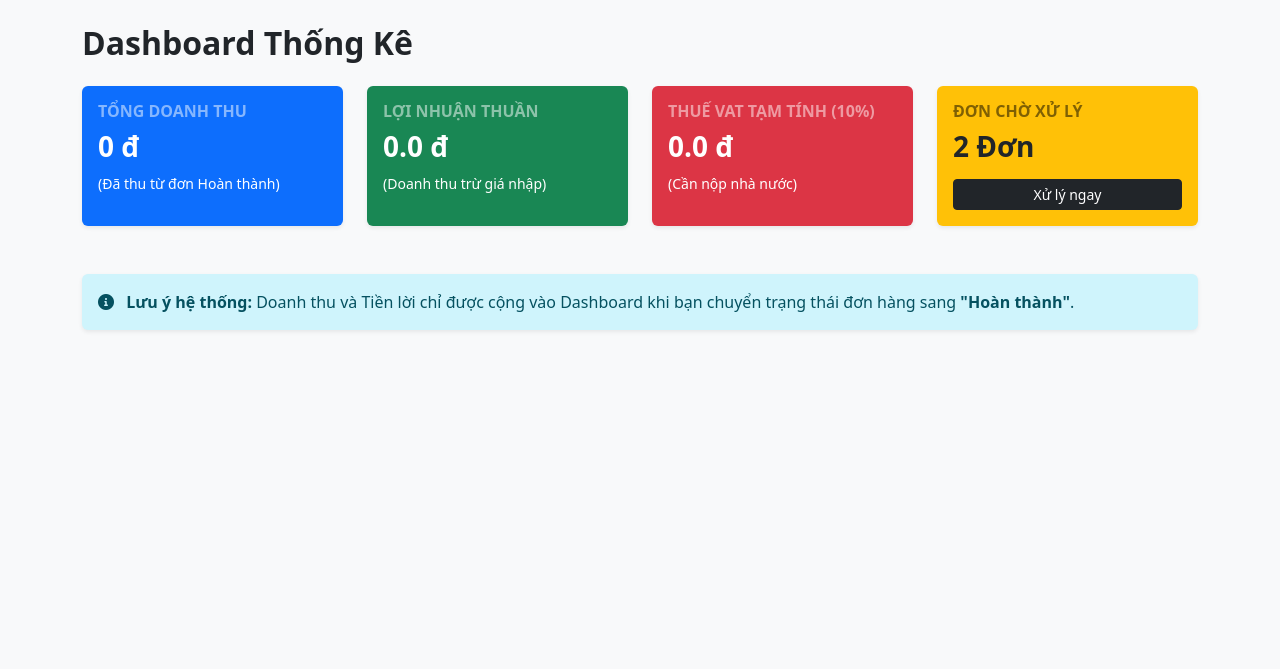
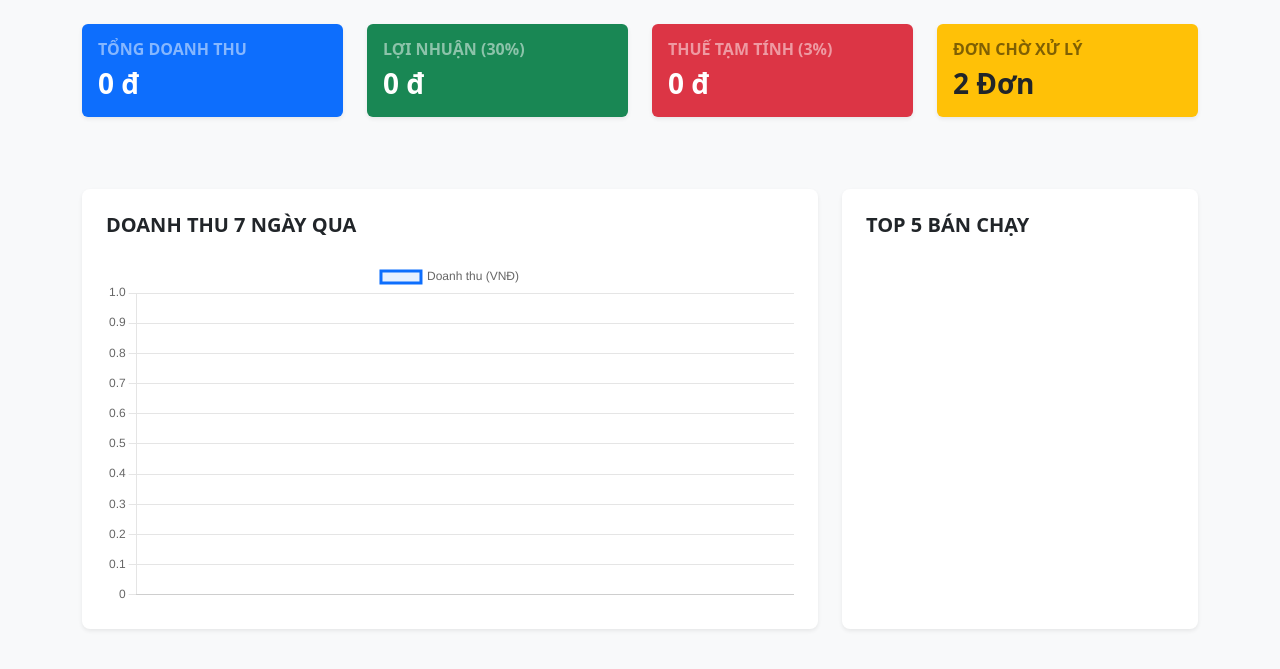
Before and after one commit to rinsilver/Takimitsu-Hobby, a Flask app: page /admin/thong-ke in a window 1280 px wide. Shown: the part 50-719 px from the top of the page. Run offline with Flask 3, Linux system fonts and the light colour scheme; the visitor is signed in with stand-in values (Sample User, id 1); data comes from the database, SQL or seed files in the repository; both versions use the stored data as it was after the commit; some libraries are stand-ins or nearby versions.

Commit message:
update v15.4

```diff
--- a/app.py
+++ b/app.py
@@ -6,6 +6,8 @@ from werkzeug.security import generate_password_hash, check_password_hash # Thê
 import json
 from flask_wtf.csrf import CSRFProtect
 import os
+from PIL import Image # Đảm bảo đã có dòng này ở đầu file app.py
+from werkzeug.utils import secure_filename # Để xử lý tên file an toàn
 
 app = Flask(__name__)
 app.secret_key = 'wolves_master_system_ultimate_v7'
@@ -48,12 +50,13 @@ def inject_data():
             if isinstance(item, dict) and 'so_luong' in item:
                 so_luong += item['so_luong']
 
+    # Trả về ĐẦY ĐỦ các biến cần thiết cho toàn web
     return dict(
         so_luong_gio_hang=so_luong,
         is_admin='admin_id' in session,
         is_khach='khach_id' in session,
         khach_ten=session.get('khach_ten', ''),
-        settings=get_settings()
+        settings=get_settings() # ĐẢM BẢO DÒNG NÀY LUÔN TỒN TẠI
     )
 # --- CƠ SỞ DỮ LIỆU ---
 def ket_noi_db():
@@ -110,25 +113,6 @@ def cap_nhat_db_phan_loai():
 
 tao_bang()
 cap_nhat_db_phan_loai()
-
-# --- HÀM ĐẾM SỐ LƯỢNG GIỎ HÀNG TRÊN THANH MENU ---
-@app.context_processor
-def inject_data():
-    gio_hang = session.get('gio_hang', [])
-    so_luong = 0
-
-    # Tính tổng số lượng từ danh sách giỏ hàng mới
-    if isinstance(gio_hang, list):
-        for item in gio_hang:
-            if isinstance(item, dict) and 'so_luong' in item:
-                so_luong += item['so_luong']
-
-    return dict(
-        so_luong_gio_hang=so_luong,
-        is_admin='admin_id' in session,
-        is_khach='khach_id' in session,
-        khach_ten=session.get('khach_ten', '')
-    )
 
 # ================= TRANG CHỦ (STYLE TAMASHII) =================
 @app.route('/')
@@ -421,18 +405,30 @@ def them_san_pham():
     if 'admin_id' not in session: return redirect(url_for('dang_nhap'))
     conn = ket_noi_db()
     if request.method == 'POST':
+        # --- XỬ LÝ ẢNH CHÍNH SANG WEBP ---
         f = request.files['hinh_anh']
-        img = '/static/uploads/' + secure_filename(f.filename) if f and f.filename != '' else ''
-        if img: f.save(os.path.join(app.config['UPLOAD_FOLDER'], secure_filename(f.filename)))
+        img = ''
+        if f and f.filename != '':
+            filename = secure_filename(f.filename)
+            base_name = os.path.splitext(filename)[0]
+            webp_name = base_name + ".webp" # Đổi đuôi file
+            save_path = os.path.join(app.config['UPLOAD_FOLDER'], webp_name)
+
+            # Mở ảnh và nén sang WebP
+            img_raw = Image.open(f)
+            img_raw.convert("RGB").save(save_path, "WEBP", quality=80)
+            img = '/static/uploads/' + webp_name
+
         cur = conn.cursor()
 
-        # ĐÃ SỬA: Thêm cột so_luong_nhap, thêm một dấu ? vào VALUES, và lưu request.form['so_luong'] 2 lần
+        # Lấy giá và số lượng từ form
         gia_san_new = float(request.form.get('gia_san_new', 0) or 0)
         gia_san_likenew = float(request.form.get('gia_san_likenew', 0) or 0)
         gia_order_new = float(request.form.get('gia_order_new', 0) or 0)
         gia_order_likenew = float(request.form.get('gia_order_likenew', 0) or 0)
-        gia_ban = float(request.form.get('gia_ban', gia_san_new)) # Fallback
+        gia_ban = float(request.form.get('gia_ban', gia_san_new))
 
+        # Lưu vào Database
         cur.execute('''INSERT INTO san_pham (ten, the_loai, hang_sx, gia_nhap, gia_ban, so_luong, so_luong_nhap, hinh_anh, mo_ta, kieu_hang, tien_coc, ngay_phat_hanh, nguon_nhap_id, tien_da_tra_nguon, trang_thai_nhap, ngay_du_kien_ve, gia_san_new, gia_san_likenew, gia_order_new, gia_order_likenew)
                     VALUES (?,?,?,?,?,?,?,?,?,?,?,?,?,?,?,?,?,?,?,?)''',
                     (request.form['ten'], request.form['the_loai'], request.form['hang_sx'],
@@ -446,12 +442,18 @@ def them_san_pham():
 
         sid = cur.lastrowid
 
-        # Lưu ảnh phụ
+        # --- XỬ LÝ ẢNH PHỤ SANG WEBP ---
         for pf in request.files.getlist('hinh_anh_phu'):
             if pf and pf.filename != '':
-                ten_file = secure_filename(pf.filename)
-                pf.save(os.path.join(app.config['UPLOAD_FOLDER'], ten_file))
-                conn.execute('INSERT INTO hinh_anh_sp (san_pham_id, du_ong_dan) VALUES (?,?)', (sid, '/static/uploads/'+ten_file))
+                filename_phu = secure_filename(pf.filename)
+                base_name_phu = os.path.splitext(filename_phu)[0]
+                webp_name_phu = base_name_phu + "_" + str(sid) + ".webp" # Thêm ID để tránh trùng
+                save_path_phu = os.path.join(app.config['UPLOAD_FOLDER'], webp_name_phu)
+
+                img_phu_raw = Image.open(pf)
+                img_phu_raw.convert("RGB").save(save_path_phu, "WEBP", quality=80)
+                conn.execute('INSERT INTO hinh_anh_sp (san_pham_id, du_ong_dan) VALUES (?,?)',
+                             (sid, '/static/uploads/' + webp_name_phu))
 
         conn.commit(); conn.close(); return redirect(url_for('admin'))
 
@@ -872,14 +874,52 @@ def huy_don(id):
     conn.close()
     return redirect(request.referrer or url_for('quan_ly_don_hang'))
 
+# BÁO CÁO THỐNG KÊ CHUYÊN SÂU
 @app.route('/admin/thong-ke')
 def thong_ke():
     if 'admin_id' not in session: return redirect(url_for('dang_nhap'))
     conn = ket_noi_db()
+
+    # 1. Thống kê tổng quan
     dt = conn.execute("SELECT SUM(tong_tien) FROM don_hang WHERE trang_thai='Hoàn thành'").fetchone()[0] or 0
-    sd = conn.execute("SELECT COUNT(*) FROM don_hang WHERE trang_thai='Chờ xử lý'").fetchone()[0]
+    sd = conn.execute("SELECT COUNT(*) FROM don_hang WHERE trang_thai='Chờ xử lý'").fetchone()[0] or 0
+
+    # 2. Lấy dữ liệu 7 ngày gần nhất để vẽ biểu đồ
+    ds_ngay = conn.execute('''
+        SELECT DATE(ngay_dat) as ngay, SUM(tong_tien) as doanh_thu
+        FROM don_hang
+        WHERE trang_thai='Hoàn thành'
+        GROUP BY ngay
+        ORDER BY ngay DESC LIMIT 7
+    ''').fetchall()
+
+    # Sắp xếp lại dữ liệu theo đúng chiều thời gian để biểu đồ không bị ngược
+    chart_labels = [row['ngay'] for row in reversed(ds_ngay)]
+    chart_data = [row['doanh_thu'] for row in reversed(ds_ngay)]
+
+    # 3. Lấy Top 5 mô hình bán chạy nhất
+    top_products = conn.execute('''
+        SELECT s.ten, SUM(c.so_luong) as total_qty
+        FROM chi_tiet_don c
+        JOIN san_pham s ON c.san_pham_id = s.id
+        JOIN don_hang d ON c.don_hang_id = d.id
+        WHERE d.trang_thai = 'Hoàn thành'
+        GROUP BY s.id
+        ORDER BY total_qty DESC LIMIT 5
+    ''').fetchall()
+
     conn.close()
-    return render_template('thong_ke.html', doanh_thu=dt, so_don_moi=sd, tien_loi=dt*0.3, thue_vat=dt*0.1)
+
+    # TRUYỀN ĐỦ BIẾN RA HTML - Nếu thiếu một trong các biến này là lỗi ngay sếp nhé
+    return render_template('thong_ke.html',
+                           doanh_thu=dt,
+                           so_don_moi=sd,
+                           tien_loi=dt*0.05,
+                           thue_vat=dt*0.03,
+                           labels=json.dumps(chart_labels), # Biến cho biểu đồ
+                           values=json.dumps(chart_data),   # Biến cho biểu đồ
+                           top_sps=top_products)           # Biến cho danh sách Top 5
+
 # Xóa Danh mục
 @app.route('/xoa-danh-muc/<int:id>', methods=['POST'])
 def xoa_danh_muc(id):
--- a/templates/admin.html
+++ b/templates/admin.html
@@ -207,6 +207,7 @@
                 <a href="/admin" class="btn btn-dark active"><i class="fas fa-boxes"></i> Kho hàng</a>
                 <a href="/admin/cong-no-nguon" class="btn btn-outline-dark"><i class="fas fa-file-invoice-dollar"></i>
                     Nợ & Lịch Về</a>
+                <a href="/admin/thong-ke" class="btn btn-outline-primary fw-bold"><i class="fas fa-chart-pie"></i> Thống kê</a>
                 <a href="/admin/don-hang" class="btn btn-outline-dark"><i class="fas fa-shopping-basket"></i> Đơn
                     khách</a>
                 <a href="/admin/khach-hang" class="btn btn-outline-dark"><i class="fas fa-users"></i> Khách hàng</a>
--- a/templates/thong_ke.html
+++ b/templates/thong_ke.html
@@ -5,9 +5,9 @@
     <title>Báo Cáo Thống Kê</title>
     <link href="https://cdn.jsdelivr.net/npm/bootstrap@5.3.0/dist/css/bootstrap.min.css" rel="stylesheet">
     <link rel="stylesheet" href="https://cdnjs.cloudflare.com/ajax/libs/font-awesome/6.0.0/css/all.min.css">
+    <script src="https://cdn.jsdelivr.net/npm/chart.js"></script>
 </head>
 <body class="bg-light">
-
     <nav class="navbar navbar-dark bg-dark mb-4">
         <div class="container-fluid px-4">
             <span class="navbar-brand mb-0 h1">ERP - BÁO CÁO KINH DOANH</span>
@@ -16,53 +16,84 @@
     </nav>
 
     <div class="container">
-        <h2 class="mb-4 fw-bold">Dashboard Thống Kê</h2>
-
         <div class="row g-4">
             <div class="col-md-3">
                 <div class="card text-white bg-primary border-0 shadow-sm h-100">
                     <div class="card-body">
                         <h6 class="card-title text-uppercase fw-bold text-white-50">TỔNG DOANH THU</h6>
-                        <h3 class="card-text fw-bold">{{ doanh_thu }} đ</h3>
-                        <small>(Đã thu từ đơn Hoàn thành)</small>
+                        <h3 class="card-text fw-bold">{{ "{:,.0f}".format(doanh_thu) }} đ</h3>
                     </div>
                 </div>
             </div>
-
             <div class="col-md-3">
                 <div class="card text-white bg-success border-0 shadow-sm h-100">
                     <div class="card-body">
-                        <h6 class="card-title text-uppercase fw-bold text-white-50">LỢI NHUẬN THUẦN</h6>
-                        <h3 class="card-text fw-bold">{{ tien_loi }} đ</h3>
-                        <small>(Doanh thu trừ giá nhập)</small>
+                        <h6 class="card-title text-uppercase fw-bold text-white-50">LỢI NHUẬN (30%)</h6>
+                        <h3 class="card-text fw-bold">{{ "{:,.0f}".format(tien_loi) }} đ</h3>
                     </div>
                 </div>
             </div>
-
             <div class="col-md-3">
                 <div class="card text-white bg-danger border-0 shadow-sm h-100">
                     <div class="card-body">
-                        <h6 class="card-title text-uppercase fw-bold text-white-50">THUẾ VAT TẠM TÍNH (10%)</h6>
-                        <h3 class="card-text fw-bold">{{ thue_vat }} đ</h3>
-                        <small>(Cần nộp nhà nước)</small>
+                        <h6 class="card-title text-uppercase fw-bold text-white-50">THUẾ TẠM TÍNH (3%)</h6>
+                        <h3 class="card-text fw-bold">{{ "{:,.0f}".format(thue_vat) }} đ</h3>
                     </div>
                 </div>
             </div>
-
             <div class="col-md-3">
                 <div class="card text-dark bg-warning border-0 shadow-sm h-100">
                     <div class="card-body">
                         <h6 class="card-title text-uppercase fw-bold text-black-50">ĐƠN CHỜ XỬ LÝ</h6>
                         <h3 class="card-text fw-bold">{{ so_don_moi }} Đơn</h3>
-                        <a href="/admin/don-hang" class="btn btn-dark btn-sm mt-2 w-100">Xử lý ngay</a>
                     </div>
                 </div>
             </div>
         </div>
 
-        <div class="alert alert-info mt-5 border-0 shadow-sm">
-            <i class="fas fa-info-circle me-2"></i> <strong>Lưu ý hệ thống:</strong> Doanh thu và Tiền lời chỉ được cộng vào Dashboard khi bạn chuyển trạng thái đơn hàng sang <b>"Hoàn thành"</b>.
+        <div class="row mt-5 g-4">
+            <div class="col-lg-8">
+                <div class="bg-white p-4 rounded-3 shadow-sm">
+                    <h5 class="fw-bold mb-4">DOANH THU 7 NGÀY QUA</h5>
+                    <canvas id="revenueChart"></canvas>
+                </div>
+            </div>
+            <div class="col-lg-4">
+                <div class="bg-white p-4 rounded-3 shadow-sm h-100">
+                    <h5 class="fw-bold mb-4">TOP 5 BÁN CHẠY</h5>
+                    <div class="list-group list-group-flush">
+                        {% for sp in top_sps %}
+                        <div class="list-group-item px-0 d-flex justify-content-between">
+                            <span class="small fw-bold text-truncate" style="max-width: 75%;">{{ sp.ten }}</span>
+                            <span class="badge bg-danger rounded-pill">{{ sp.total_qty }} món</span>
+                        </div>
+                        {% endfor %}
+                    </div>
+                </div>
+            </div>
         </div>
     </div>
+
+    <script>
+        // CHẤP NHẬN BÁO ĐỎ VS CODE Ở ĐÂY ĐỂ WEB CHẠY ĐƯỢC
+        const ctx = document.getElementById('revenueChart').getContext('2d');
+        new Chart(ctx, {
+            type: 'line',
+            data: {
+                labels: {{ labels | safe }},
+                datasets: [{
+                    label: 'Doanh thu (VNĐ)',
+                    data: {{ values | safe }},
+                    borderColor: '#0d6efd',
+                    tension: 0.4,
+                    fill: true,
+                    backgroundColor: 'rgba(13, 110, 253, 0.1)'
+                }]
+            },
+            options: {
+                scales: { y: { beginAtZero: true } }
+            }
+        });
+    </script>
 </body>
 </html>
```
Also changed, not shown: templates/base.html (+35 -4 lines), templates/ho_so.html (+8 -40 lines), database_v5.db, static/uploads/FIGURE-200931_03.webp (added).
